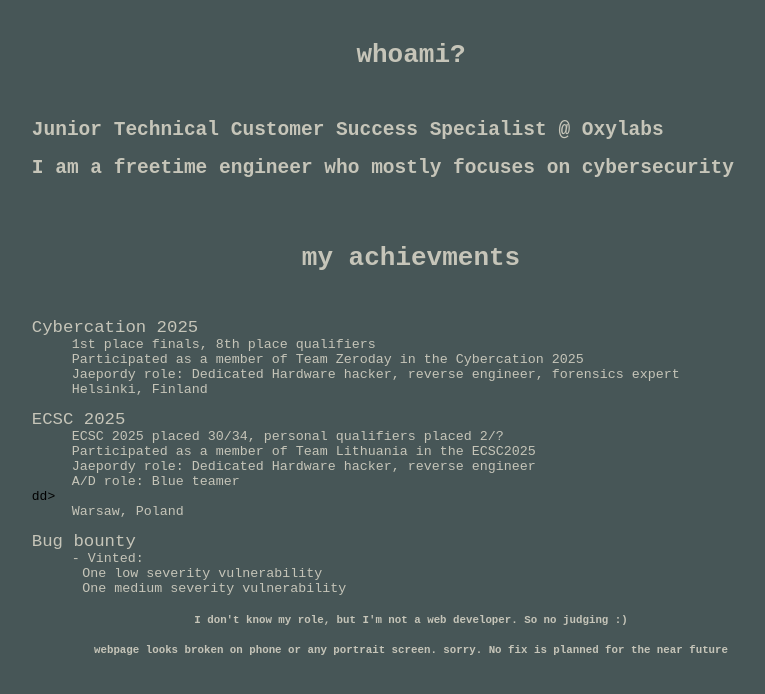
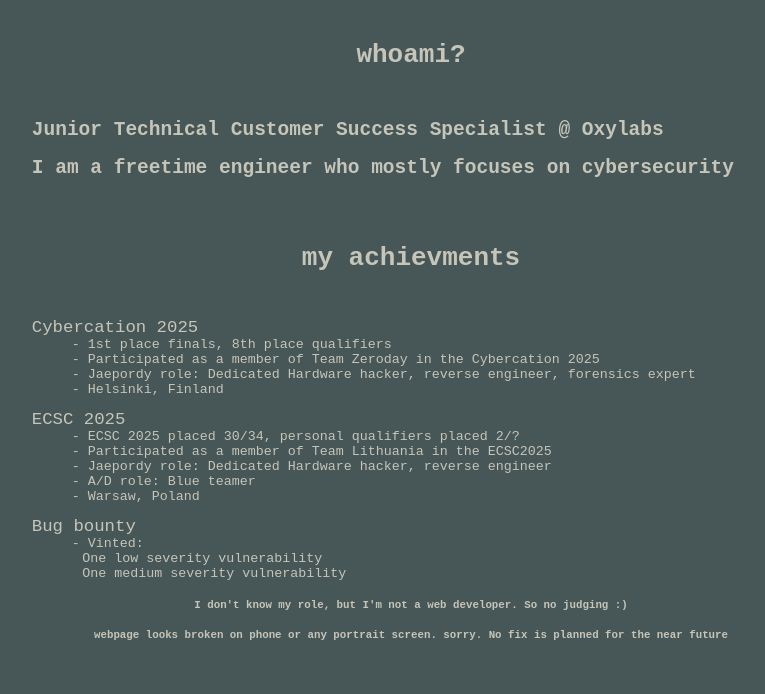
Before and after one commit to motiejusvin/motiejusvin.github.io, a plain HTML site: page index.html in a window 1280 px wide. Shown: the whole page, without its empty margins (229-994 px from the left). Drawn offline with Linux system fonts and the light colour scheme.

Commit message:
Fix formatting and content in index.html

```diff
--- a/index.html
+++ b/index.html
@@ -35,18 +35,18 @@
         <br>
           <dl>
             <dt>Cybercation 2025</dt>
-            <dd>1st place finals, 8th place qualifiers</dd>
-            <dd>Participated as a member of Team Zeroday in the Cybercation 2025</dd>
-            <dd>Jaepordy role: Dedicated Hardware hacker, reverse engineer, forensics expert</dd>
-            <dd>Helsinki, Finland</dd>
+            <dd>- 1st place finals, 8th place qualifiers</dd>
+            <dd>- Participated as a member of Team Zeroday in the Cybercation 2025</dd>
+            <dd>- Jaepordy role: Dedicated Hardware hacker, reverse engineer, forensics expert</dd>
+            <dd>- Helsinki, Finland</dd>
         </dl>
         <dl>
             <dt>ECSC 2025</dt>
-            <dd>ECSC 2025 placed 30/34, personal qualifiers placed 2/?</dd>
-            <dd>Participated as a member of Team Lithuania in the ECSC2025</dd>
-            <dd>Jaepordy role: Dedicated Hardware hacker, reverse engineer</dd>
-            <dd>A/D role: Blue teamer</dd>dd>
-            <dd>Warsaw, Poland</dd>
+            <dd>- ECSC 2025 placed 30/34, personal qualifiers placed 2/?</dd>
+            <dd>- Participated as a member of Team Lithuania in the ECSC2025</dd>
+            <dd>- Jaepordy role: Dedicated Hardware hacker, reverse engineer</dd>
+            <dd>- A/D role: Blue teamer</dd>
+            <dd>- Warsaw, Poland</dd>
         </dl>
 
         <dl>
```
